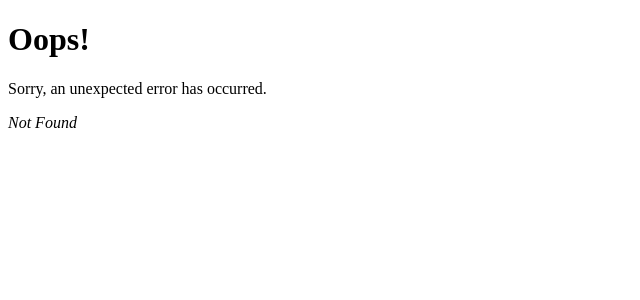
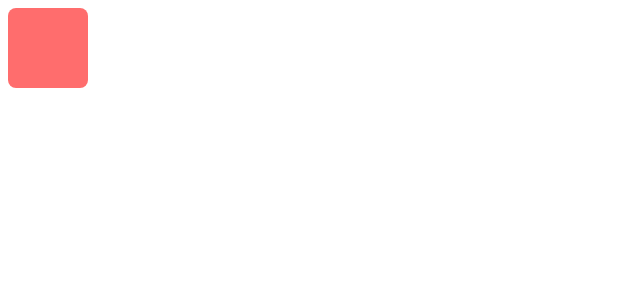
Before and after one commit to Zhoujia22/Book-keeping, a React (Vite) app: page /welcome/1 in a window 1280 px wide. Before the commit this address had no page. Shown: the top 300 px of the page, without its empty margins (0-640 px from the left). Built offline with nearby package versions, Linux system fonts and the light colour scheme.

Commit message:
引入react-spring

```diff
--- a/package.json
+++ b/package.json
@@ -11,6 +11,7 @@
     "lint:fix": "eslint . --fix"
   },
   "dependencies": {
+    "@react-spring/web": "9.5.5",
     "react": "18.2.0",
     "react-dom": "18.2.0",
     "react-router-dom": "6.4.2"
--- /dev/null
+++ b/src/components/ RedirectToWelcome1.tsx
@@ -0,0 +1,11 @@
+import { useEffect } from 'react'
+import { useNavigate } from 'react-router-dom'
+
+export const RedirectToWelcome1: React.FC = () => {
+  const nav = useNavigate()
+  useEffect(() => {
+    nav('/welcome/1')
+  }, [])
+
+  return null
+}
--- /dev/null
+++ b/src/components/Demo.tsx
@@ -0,0 +1,29 @@
+import { animated, useSpring } from '@react-spring/web'
+
+export const Demo: React.FC = () => {
+  const [springs, api] = useSpring(() => ({
+    from: { x: 0 },
+  }))
+  const handleClick = () => {
+    api.start({
+      from: {
+        x: 0,
+      },
+      to: {
+        x: 100,
+      },
+    })
+  }
+  return (
+    <animated.div
+      onClick={handleClick}
+      style={{
+        width: 80,
+        height: 80,
+        background: '#ff6d6d',
+        borderRadius: 8,
+        ...springs,
+      }}
+    />
+  )
+}
--- a/src/components/ErrorPage.tsx
+++ /dev/null
@@ -1,16 +0,0 @@
-import { useRouteError } from 'react-router-dom'
-
-export const ErrorPage: React.FC = () => {
-  const error: any = useRouteError()
-  console.error(error)
-
-  return (
-        <div id="error-page">
-            <h1>Oops!</h1>
-            <p>Sorry, an unexpected error has occurred.</p>
-            <p>
-                <i>{error.statusText || error.message}</i>
-            </p>
-        </div>
-  )
-}
--- a/src/main.tsx
+++ b/src/main.tsx
@@ -1,17 +1,28 @@
 import React from 'react'
 import ReactDOM from 'react-dom/client'
-import { RouterProvider, createBrowserRouter } from 'react-router-dom'
-import { ErrorPage } from './components/ErrorPage'
+import { NavLink, Outlet, RouterProvider, createBrowserRouter } from 'react-router-dom'
+import { RedirectToWelcome1 } from './components/ RedirectToWelcome1'
+import { Demo } from './components/Demo'
 
 const router = createBrowserRouter([
   {
     path: '/',
-    element: <div>root</div>,
-    errorElement: <ErrorPage />,
-  },
-  {
-    path: '/1',
-    element: <div>1</div>,
+    element: <Outlet />,
+    errorElement: <RedirectToWelcome1 />,
+    children: [
+      { index: true, element: <div>空1</div> },
+      {
+        path: 'welcome',
+        element: <Outlet />,
+        children: [
+          { index: true, element: <div>空2</div> },
+          { path: '1', element: <Demo></Demo> },
+          { path: '2', element: <div>2<NavLink to='/welcome/3'>下一页</NavLink></div> },
+          { path: '3', element: <div>3<NavLink to='/welcome/4'>下一页</NavLink></div> },
+          { path: '4', element: <div>4<NavLink to='/welcome/xxx'>开始记账</NavLink></div> },
+        ],
+      },
+    ],
   },
 ])
 
```
Also changed, not shown: 1 other file (tests, documents, lock files or other folders).
